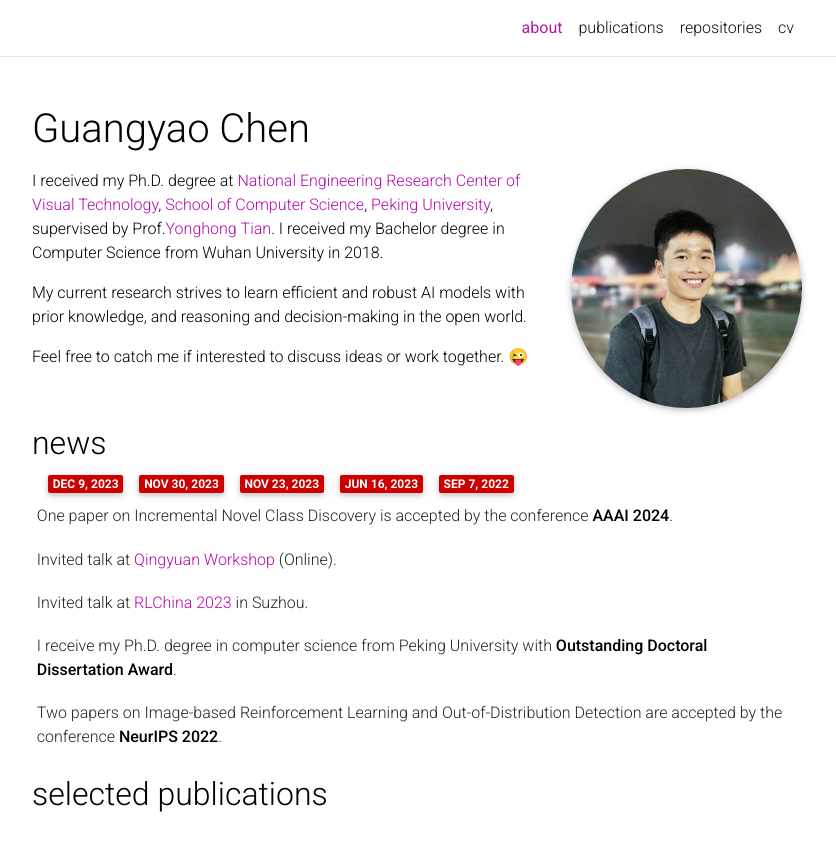
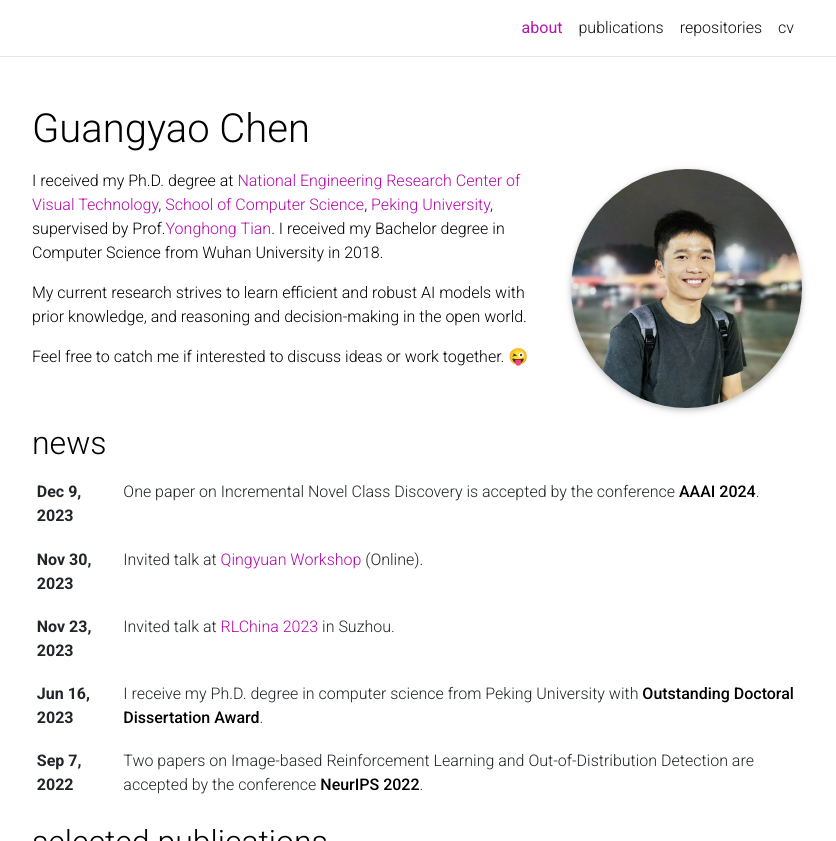
Before and after one commit to iCGY96/iCGY96.github.io, a Jekyll site: the page built from _pages/about.md, in a window 1280 px wide and 1178 px high, cut to the strip 0-841 px from the top of the window. Shown: the whole strip, without its empty margins (223-1059 px from the left). Built offline with Jekyll 4.4.1, drawn with Linux system fonts in a browser that asks for light colours; full-size pictures stand in for the smaller copies a plugin makes; comment, search, counter and statistics services are not loaded; a style sheet for code colours, icons or effects is not loaded.

Commit message:
Update news.html

```diff
--- a/_includes/news.html
+++ b/_includes/news.html
@@ -11,9 +11,7 @@
               {% endif %}
               {% for item in news limit: news_limit %}
                 <tr>
-                   <span class="badge danger-color-dark font-weight-bold text-uppercase align-middle date ml-3">
-                    {{ item.date | date: "%b %-d, %Y" }}
-                   </span>
+                  <th scope="row">{{ item.date | date: "%b %-d, %Y" }}</th>
                   <td>
                     {% if item.inline -%}
                       {{ item.content | remove: '<p>' | remove: '</p>' | emojify }}
```
